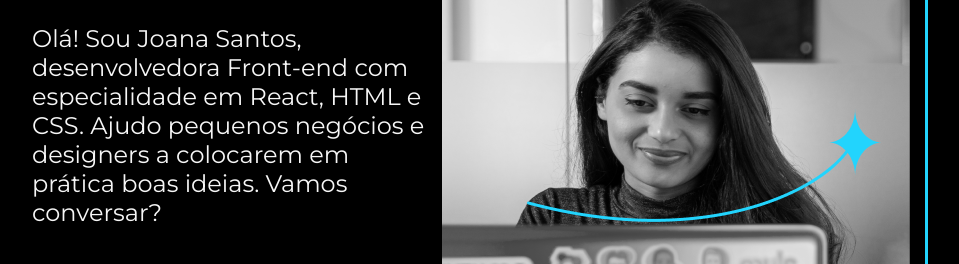
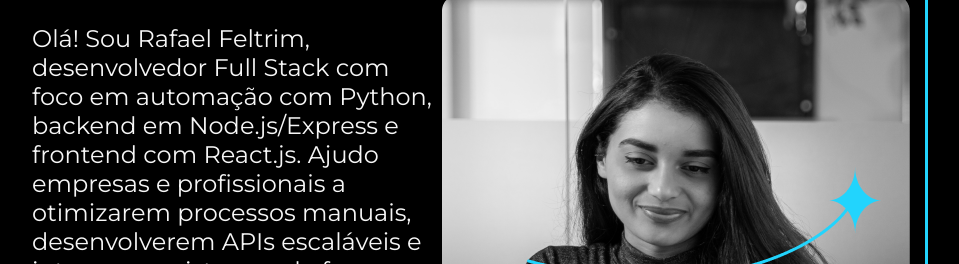
Before and after one commit to RaFeltrim/portifolio-HTML-e-CSS-Curso5, a plain HTML site: page index.html in a window 1280 px wide. Shown: the part 360-624 px from the top of the page, without its empty margins (160-1119 px from the left). Drawn offline with nearby package versions, Linux system fonts and the light colour scheme.

Commit message:
udpate sobre mim

```diff
--- a/index.html
+++ b/index.html
@@ -21,11 +21,7 @@
             <h1 class="apresentacao__conteudo__titulo">Eleve seu negócio digital a outro nível<strong
                     class="titulo-destaque">com um Front-end de qualidade!
                 </strong></h1>
-            <p class="apresentacao__conteudo__texto">Olá! Sou Joana Santos, desenvolvedora
-                Front-end com especialidade em React, HTML e
-                CSS. Ajudo pequenos negócios e designers a
-                colocarem em prática boas ideias. Vamos
-                conversar?</p>
+            <p class="apresentacao__conteudo__texto">Olá! Sou Rafael Feltrim, desenvolvedor Full Stack com foco em automação com Python, backend em Node.js/Express e frontend com React.js. Ajudo empresas e profissionais a otimizarem processos manuais, desenvolverem APIs escaláveis e integrarem sistemas de forma inteligente. Vamos conversar e tirar sua ideia do papel? 🚀</p>
             <div class="apresentacao__links">
                 <h2 class="apresentacao__links__subtitulo">Acesse minhas redes</h2>
                 <a class="apresentacao__links__link" href="https://github.com/RaFeltrim">
```
